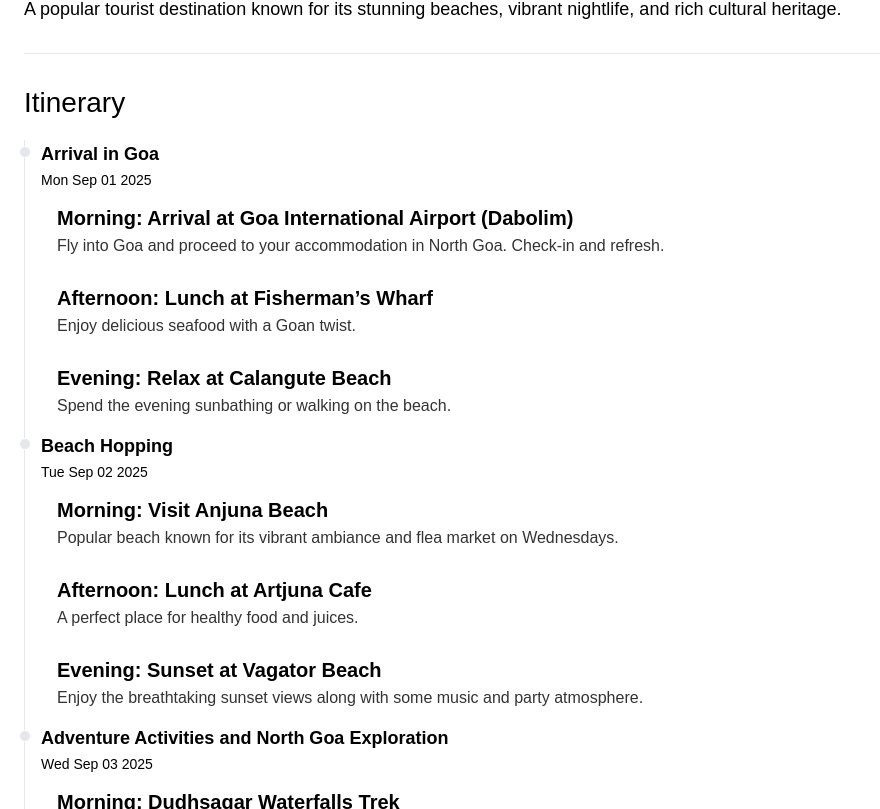
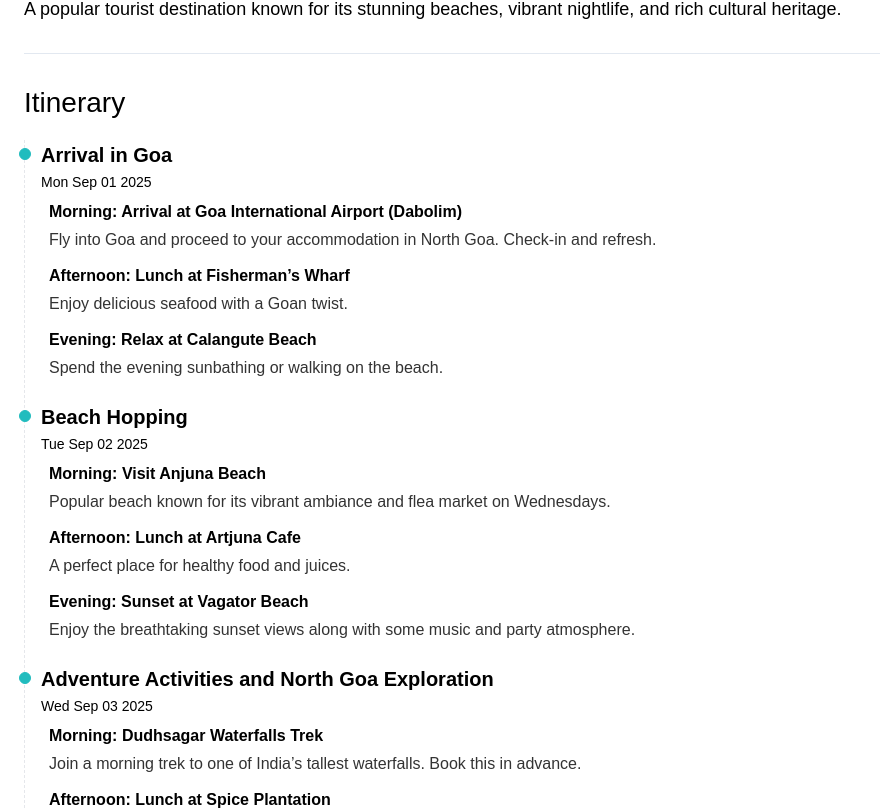
Before and after one commit to abhinavmehta257/wanderwise-ai, a Next.js app: page / in a window 1280 px wide. Shown: the part 531-1340 px from the top of the page, without its empty margins (0-880 px from the left). Built offline with nearby package versions, Linux system fonts and the light colour scheme.

Commit message:
ui fixed

```diff
--- a/src/pages/components/ui/TimeLine.jsx
+++ b/src/pages/components/ui/TimeLine.jsx
@@ -5,7 +5,6 @@ function addDays(date, days) {
   const newDate = new Date(date);
   newDate.setDate(newDate.getDate() + days);
   return newDate.toDateString();
-  newDate.ge
 }
 
 const Timeline = ({itinerary, start_date}) => {
@@ -16,15 +15,15 @@ const Timeline = ({itinerary, start_date}) => {
 
 
   return (
-    <ol class="relative border-s border-gray-200 dark:border-gray-700">
-      {itinerary.map((item, index) => (
-        <li class="ms-4">
-            <div class="absolute w-3 h-3 bg-gray-200 rounded-full mt-1.5 -start-1.5 border border-white dark:border-gray-900 dark:bg-gray-700"></div>
-            <h3 class="text-lg font-semibold text-black text-[20px]">{item.title}</h3>
-            <time class="mb-1 text-sm font-normal leading-none text-black">{addDays(start_date, index)}</time>
+    <ol className="relative border-s border-gray-200 border-t-0 border-dashed ">
+      {itinerary ? itinerary.map((item, index) => (
+        <li className="ms-4 mb-4" key={index}>
+            <div className="absolute w-3 h-3 bg-[#21BCBE] rounded-full mt-2 -start-1.5 border border-[#21BCBE]"></div>
+            <h3 className="font-semibold text-black text-[20px]">{item.title}</h3>
+            <time className="mb-1 text-sm font-normal leading-none text-black">{addDays(start_date, index)}</time>
             <Activities activities={item.activities} />
         </li>
-      ))}
+      )) : null}
     </ol>
   );
 };
--- a/src/pages/components/ui/activity.jsx
+++ b/src/pages/components/ui/activity.jsx
@@ -3,8 +3,8 @@ import React from 'react';
 
 
 const Activity = ({ activity }) => (
-    <div className="p-4">
-        <h3 className="text-xl font-semibold text-black text-[16px] leading-5">{activity.time_of_day}: {activity.activity}</h3>
+    <div className="p-2">
+        <h3 className=" font-semibold text-black text-[16px] leading-5">{activity.time_of_day}: {activity.activity}</h3>
         <p className="text-[#333333] leading-5 mt-2">{activity.details}</p>
     </div>
 );
--- a/src/pages/index.js
+++ b/src/pages/index.js
@@ -1,5 +1,4 @@
-import Image from "next/image";
-import { Geist, Geist_Mono } from "next/font/google";
+
 import Hero from "./components/hero";
 import Itinerary from "./components/Itinerary";
 
```
